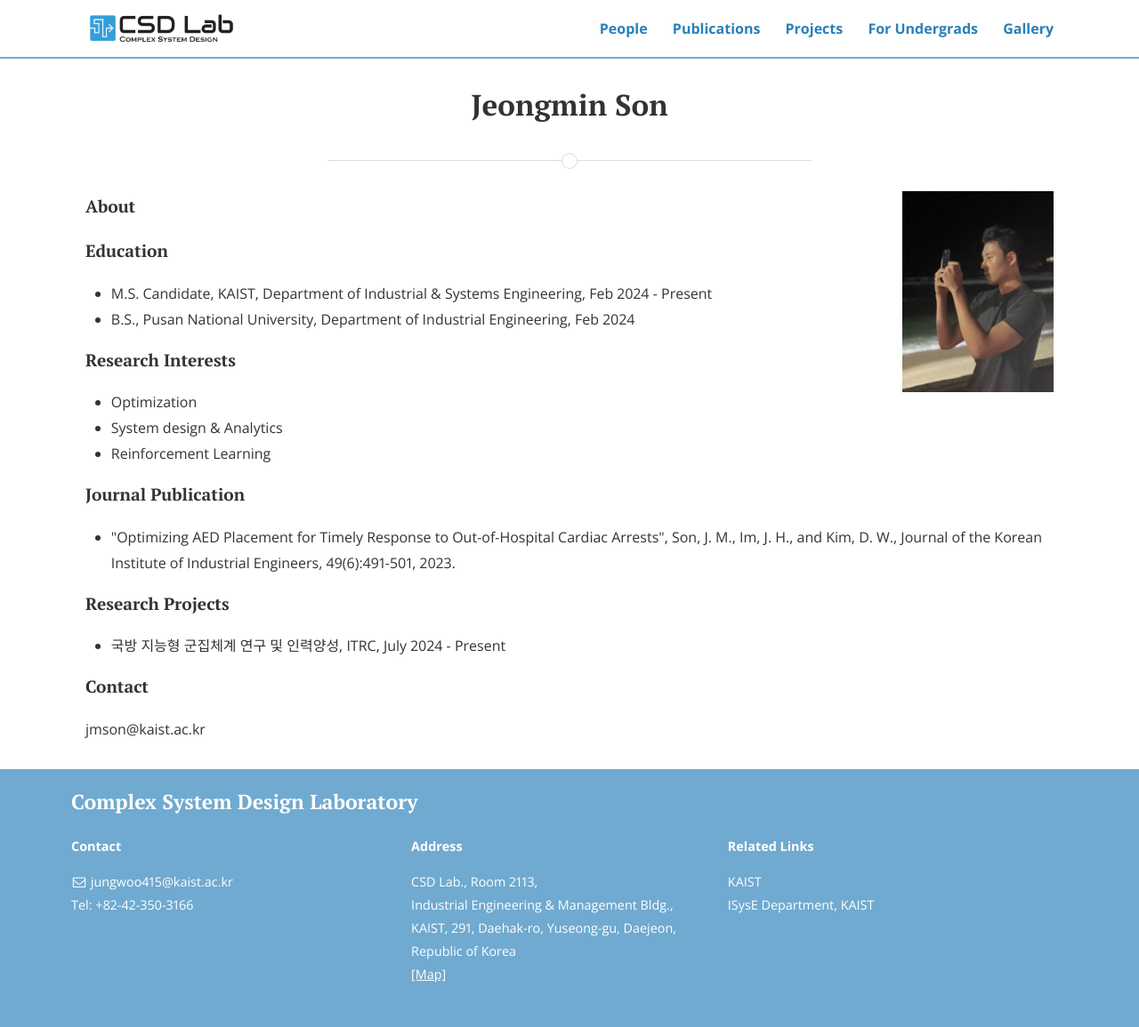
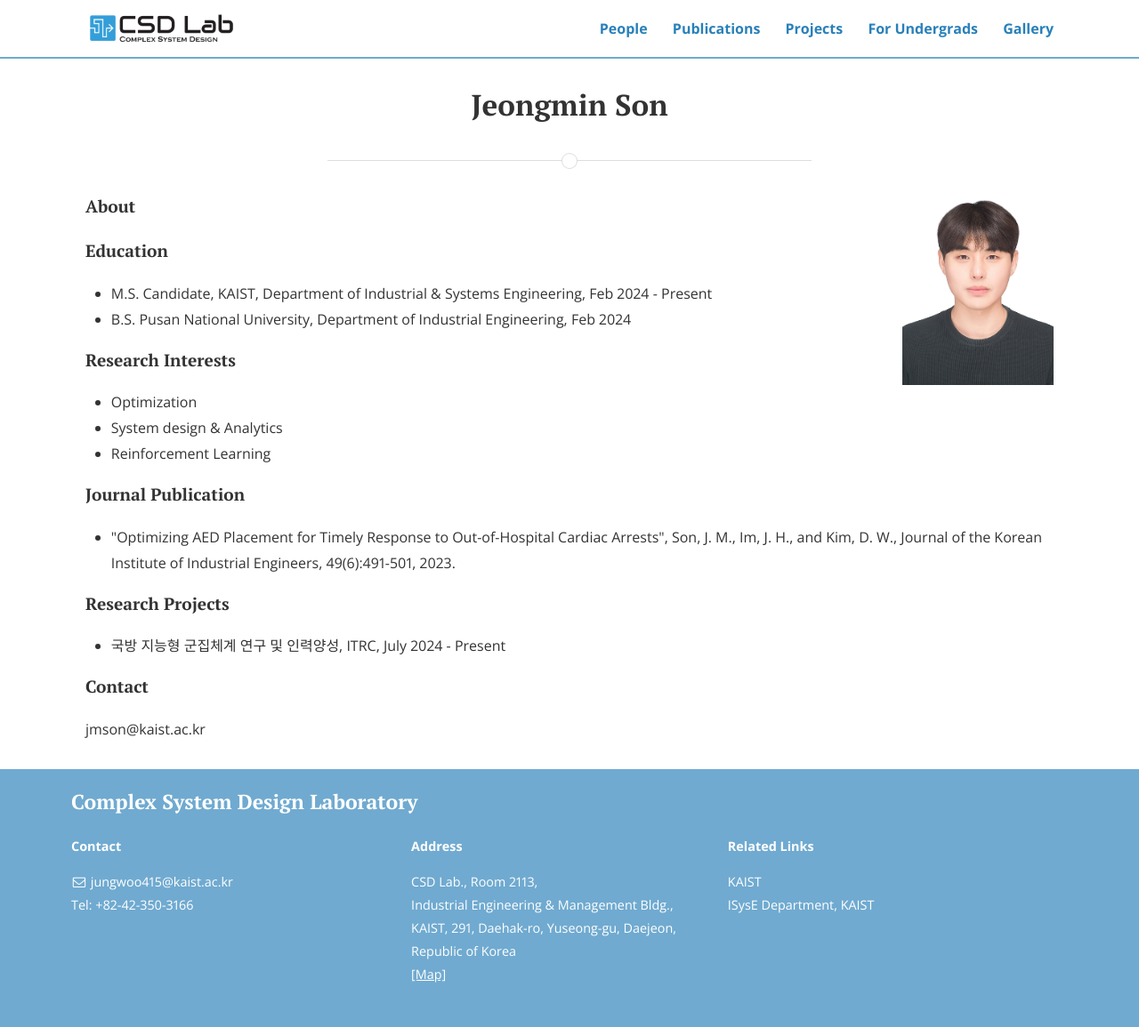
Before and after one commit to CSDlab-KAIST/csdlab-kaist.github.io, a Jekyll site: the page built from people/jeongmin.html, in a window 1280 px wide. Shown: the whole page at 89% size. Built offline with Jekyll 4.4.1, drawn with Linux system fonts in a browser that asks for light colours; nearby versions of some CDN libraries.

Commit message:
Update jeongmin.html

```diff
--- a/people/jeongmin.html
+++ b/people/jeongmin.html
@@ -8,7 +8,7 @@ title: Jeongmin Son
 <!--lists: li tag-->
 
 
-<img src="{{'/assets/img/members/jeongmin_1.jpeg' | prepend: site.baseurl }}" style="float: right; width: 170px; margin: 0 0 2em 2em">
+<img src="{{'/assets/img/members/jeongmin_2.jpeg' | prepend: site.baseurl }}" style="float: right; width: 170px; margin: 0 0 2em 2em">
 
 <h4>About</h4>
 <p> </p>
@@ -17,7 +17,7 @@ title: Jeongmin Son
 <h4>Education</h4>
 <ul>
   <li>M.S. Candidate, KAIST, Department of Industrial & Systems Engineering, Feb 2024 - Present</li>
-  <li>B.S., Pusan National University, Department of Industrial Engineering, Feb 2024</li>
+  <li>B.S. Pusan National University, Department of Industrial Engineering, Feb 2024</li>
 </ul>
 
 <h4>Research Interests</h4>
```
